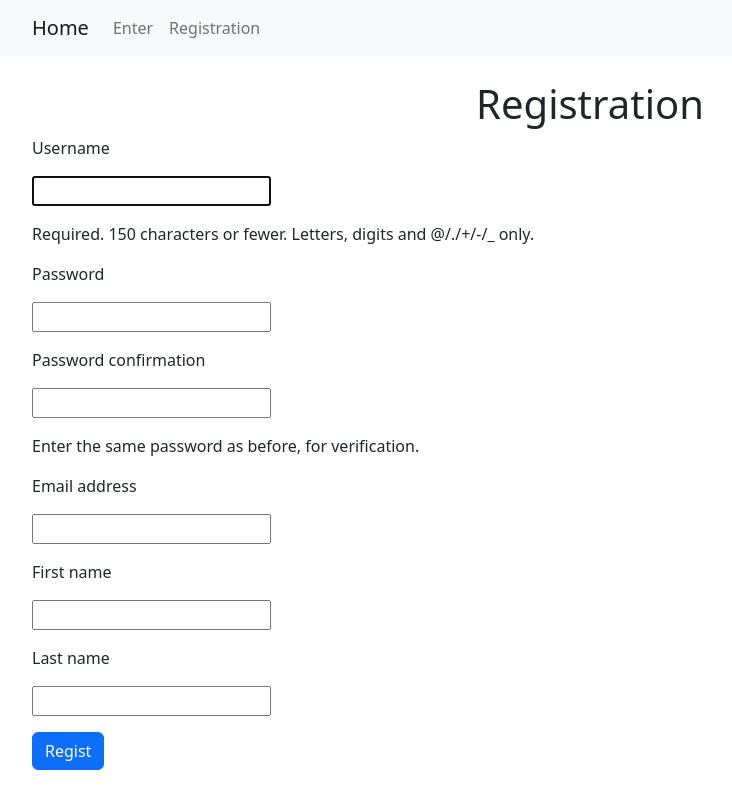
After one commit to adinayusuf/homework45, a Django app: page /accounts/reqisteration/ in a window 1280 px wide. The commit adds this page. Shown: the whole page, without its empty margins (50-782 px from the left). Run offline with Django 4.2, Linux system fonts and the light colour scheme.

Commit message:
добавила registration сделала, добавила валидаци

```diff
--- /dev/null
+++ b/accounts/forms.py
@@ -0,0 +1,48 @@
+from django.contrib.auth.models import User
+from django.core.exceptions import ValidationError
+from django import forms
+from django.contrib.auth.forms import UserCreationForm, UsernameField
+
+
+class MyUserCreationForm(UserCreationForm):
+
+    def __init__(self, *args, **kwargs):
+        super().__init__(*args, **kwargs)
+        self.fields['email'].required = True
+
+    class Meta(UserCreationForm.Meta):
+        model = User
+        fields = ('username', 'password1', 'password2', 'email', 'first_name', 'last_name')
+
+    def is_valid(self):
+        super().is_valid()
+        data = self.cleaned_data
+        if not data.get('first_name') and not data.get('last_name'):
+            self.add_error('first_name', 'One of the First Name or Last Name fields must be filled in')
+            return False
+        return True
+
+# class MyUserCreationForm(forms.ModelForm):
+#     password_confirm = forms.CharField(label='Enter your password again', widget=forms.PasswordInput,
+#                                        strip=False)
+#     password = forms.CharField(label='Enter your password', widget=forms.PasswordInput,
+#                                strip=False)
+#
+#     def clean(self):
+#         cleaned_data = super().clean()
+#         password = cleaned_data.get('password')
+#         password_confirm = cleaned_data.get('password_confirm')
+#         if password != password_confirm:
+#             raise ValidationError('The passwords didnt match')
+#         return cleaned_data
+#
+#     def save(self, commit=True):
+#         user = super().save(commit=False)
+#         user.set_password(self.cleaned_data.get('password'))
+#         if commit:
+#             user.save()
+#         return user
+#
+#     class Meta:
+#         model = User
+#         fields = ['username', 'password', 'password_confirm', 'email', 'first_name', 'last_name']
--- /dev/null
+++ b/accounts/templates/registration.html
@@ -0,0 +1,10 @@
+{% extends "base.html" %}
+
+{% block title %}Registration{% endblock %}
+{% block content %}
+    <br>
+    <h1 class="text-center">Registration</h1>
+    <form method="post">
+          {% include "partial/form.html" with button_text="Regist" %}
+    </form>
+{% endblock %}
--- a/accounts/urls.py
+++ b/accounts/urls.py
@@ -1,10 +1,12 @@
 from django.contrib.auth.views import LoginView, LogoutView
 from django.urls import path
+
+from accounts.views import RegisterView
 
 app_name = 'accounts'
 
 urlpatterns = [
     path('login/', LoginView.as_view(template_name="login.html"), name="login"),
     path('logout/', LogoutView.as_view(), name="logout"),
-
+    path('reqisteration/', RegisterView.as_view(), name='reqisteration')
 ]
--- a/accounts/views.py
+++ b/accounts/views.py
@@ -1,8 +1,45 @@
 from django.contrib.auth import authenticate, login, logout
+from django.contrib.auth.models import User
 from django.shortcuts import render, redirect
+from django.urls import reverse
+from django.views.generic import CreateView
+
+from accounts.forms import MyUserCreationForm
 
 
-# Create your views here.\
+class RegisterView(CreateView):
+    model = User
+    template_name = 'registration.html'
+    form_class = MyUserCreationForm
+
+    def form_valid(self, form):
+        user = form.save()
+        login(self.request, user)
+        return redirect(self.get_success_url())
+
+    def get_success_url(self):
+        next_url = self.request.GET.get('next')
+        if not next_url:
+            next_url = self.request.POST.get('next')
+        if not next_url:
+            next_url = reverse('webapp:index')
+        return next_url
+
+
+# def reqister_view(request):
+#     form = MyUserCreationForm()
+#     if request.method == 'POST':
+#         form = MyUserCreationForm(data=request.POST)
+#         if form.is_valid():
+#             user = form.save()
+#             login(request, user)
+#             url = request.GET.get('next')
+#             if url:
+#                 return redirect('webapp:index')
+#             return redirect('webapp:index')
+#     return render(request, 'registration.html', {form: form})
+#
+
 def login_view(request):
     context = {}
     if request.method == 'POST':
--- a/templates/base.html
+++ b/templates/base.html
@@ -32,7 +32,10 @@
                     </li>
                 {% else %}
                     <li class="nav-item">
-                        <a class="nav-link" href="{% url "accounts:login" %}">Enter</a>
+                        <a class="nav-link" href="{% url "accounts:login" %}?next={{ request.get_full_path }}">Enter</a>
+                    </li>
+                        <li class="nav-item">
+                        <a class="nav-link" href="{% url "accounts:reqisteration" %}?next={{ request.get_full_path }}">Registration</a>
                     </li>
                 {% endif %}
             </ul>
```
Also changed, not shown: homework_45/settings.py (+14 -14 lines).
